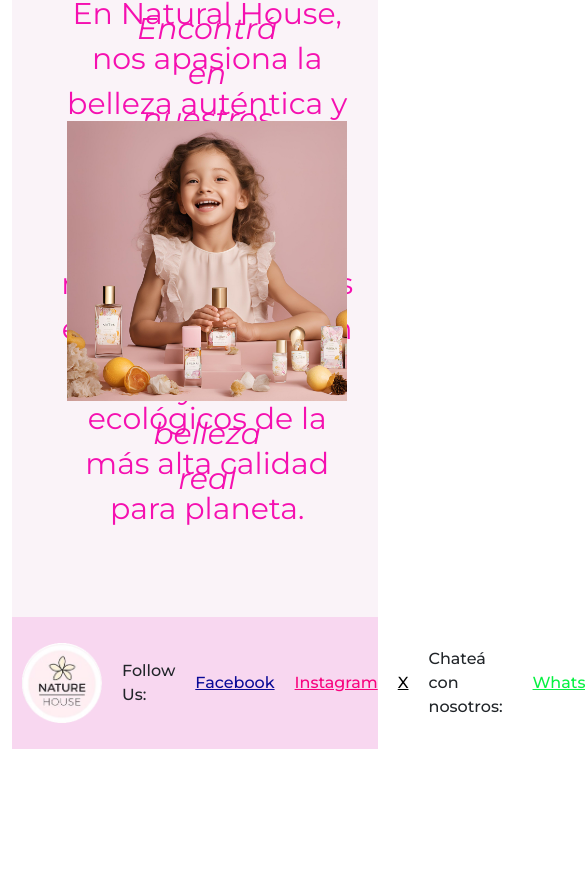
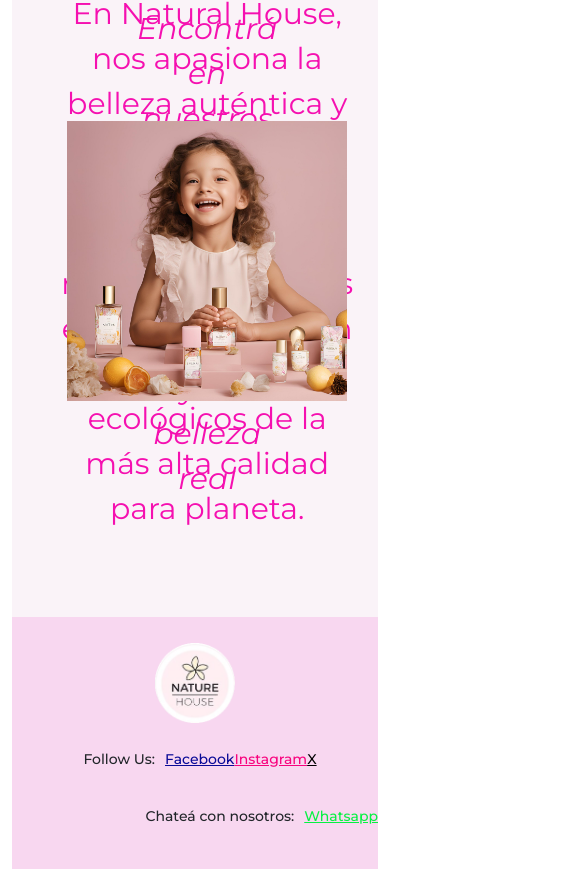
Before and after one commit to adriquiroga/ProyectoFinalQuiroga, a website: page pages/productos.html in a window 390 px wide. Shown: the part 1116-1985 px from the top of the page, 585 px wide, since content can reach past the window. Before the commit the page ends 1865 px from the top, so only its background shows below. Drawn offline with nearby package versions, Linux system fonts and the light colour scheme.

Commit message:
mejora responsive

```diff
--- a/scss/_mq.scss
+++ b/scss/_mq.scss
@@ -11,6 +11,24 @@
           "tercero cuarto"
           "sexto"
           "quinto quinto";
+    }
+    .footerbar {
+      flex-direction: column;
+      align-items: center;
+      text-align: center;
+
+      .footerbar-img {
+        margin-bottom: 1rem;
+      }
+
+      .footer-1, .footer-2 {
+        margin-bottom: 1rem;
+        width: 100%;
+      }
+    }
+
+    .footer-1 p, .footer-2 p {
+      margin-bottom: 0.5rem;
     }
 }
 @media (max-width: 480px) {
@@ -28,6 +46,9 @@
         "sexto"
         "quinto";
   }
+  .grid-item {
+    text-align: center;
+  }
   .imagenes img {
       display: flex;
       flex-direction: column;
@@ -40,4 +61,14 @@
       @include alineacion (flex, center, center);
       justify-content: center;
   }
+  .footerbar {
+    .footer-1, .footer-2 {
+      font-size: 0.875rem;
+    }
+
+    .footer-1 a, .footer-2 a {
+      display: block;
+      margin: 0.25rem 0;
+    }
+  }
 }
```
Also changed, not shown: css/main.css, 1 other file.
